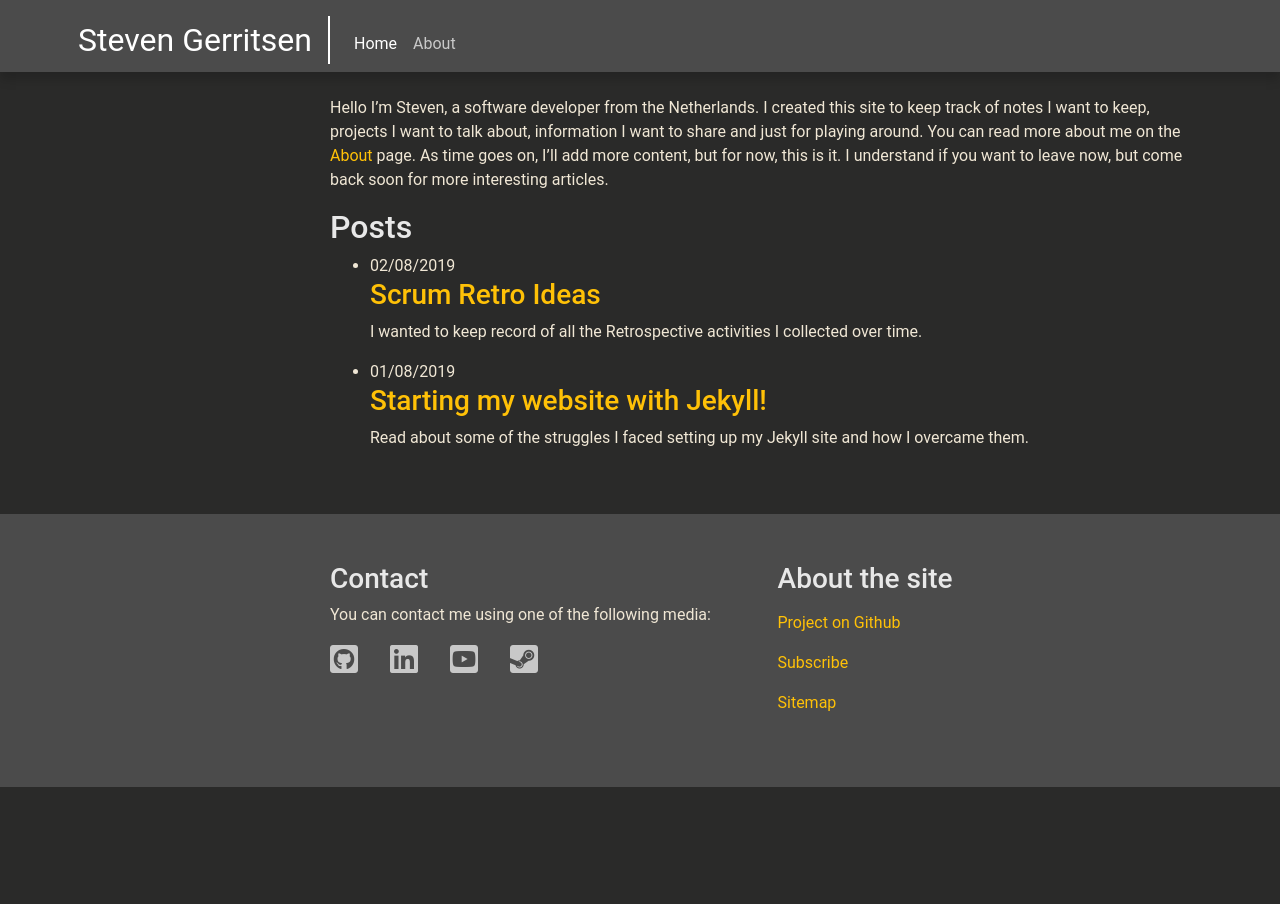
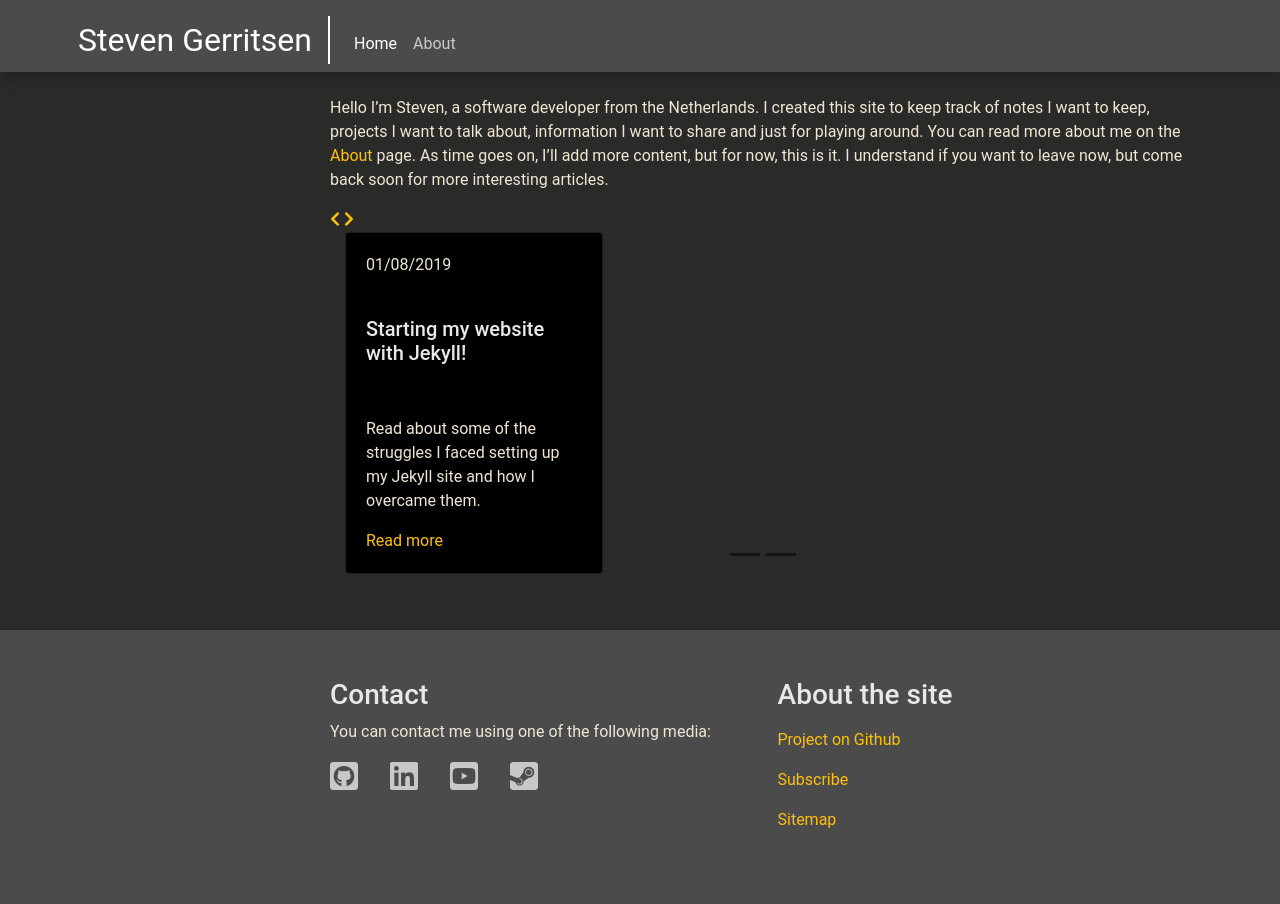
Before and after one commit to Steeff0/steeff0.github.io, a Jekyll site: the page built from pages/homepage.md, in a window 1280 px wide. Built offline with Jekyll 4.4.1, drawn with Linux system fonts in a browser that asks for light colours; some web fonts are replaced.

Commit message:
test carousel

```diff
--- /dev/null
+++ b/_layouts/home-new.html
@@ -0,0 +1,68 @@
+---
+layout: default
+---
+
+<div class="container home-content pt-4">
+    {{ content }}
+
+    {%- assign carousel_limit = 5 -%}
+    {%- assign all_posts = site.posts | concat: site.notes -%}
+    {%- assign sorted = all_posts | sort: 'date' | reverse -%}
+    {%- assign date_format = site.date_format | default: "%b %-d, %Y" -%}
+    {%- if sorted.size > 0 -%}
+    <div id="home-card-carousel" class="carousel slide carousel-multi-item v-2" data-ride="carousel">
+        <!--Controls-->
+        <div class="controls-top">
+            <a class="btn-floating" href="#home-card-carousel" data-slide="prev"><i
+                    class="fas fa-chevron-left"></i></a>
+            <a class="btn-floating" href="#home-card-carousel" data-slide="next"><i
+                    class="fas fa-chevron-right"></i></a>
+        </div>
+        <!--/.Controls-->
+        <!-- Indicators -->
+        <ol class="carousel-indicators">
+            {%- for post in sorted limit:carousel_limit -%}
+                {%- if post.index == 1 -%}
+                    {%- assign class = "active" -%}
+                {%- else -%}
+                    {%- assign class = "" -%}
+                {%- endif -%}
+                <li data-target="#home-card-carousel" data-slide-to="{{ forloop.index0 }}" class="{{ class }}"></li>
+            {% endfor %}
+        </ol>
+        <!--/.Indicators-->
+
+        <div class="carousel-inner v-2" role="listbox">
+
+            {%- for post in sorted limit:carousel_limit -%}
+            <div class="carousel-item active">
+                <div class="col-12 col-md-4">
+                    <div class="card mb-2">
+                        {% if post.title != blank %}
+                        <div class="order-3 card-body">
+                            <h3 class="h5 card-title">{{ post.title }}</h3>
+                        </div>
+                        {% endif %}
+                        {% if post.date != blank %}
+                        <div class="order-1 card-body">
+                            <date>{{ post.date | date: site.date_format }}</date>
+                        </div>
+                        {% endif %}
+                        {% if card.image != blank %}
+                        <img class="order-2 card-img-top" src="{{ post.image }}" alt="" aria-hidden="true">
+                        {% endif %}
+                        <div class="order-12 card-body">
+                            {% if post.excerpt != blank %}
+                            <p class="card-text">{{ post.excerpt }}</p>
+                            {% endif %}
+                            <a href="{{ post.url }}" class="card-link">Read more</a>
+                        </div>
+                    </div>
+                </div>
+            </div>
+            {%- endfor -%}
+
+        </div>
+    </div>
+    {%- endif -%}
+</div>
```
Also changed, not shown: pages/homepage.md (+1 -2 lines).
